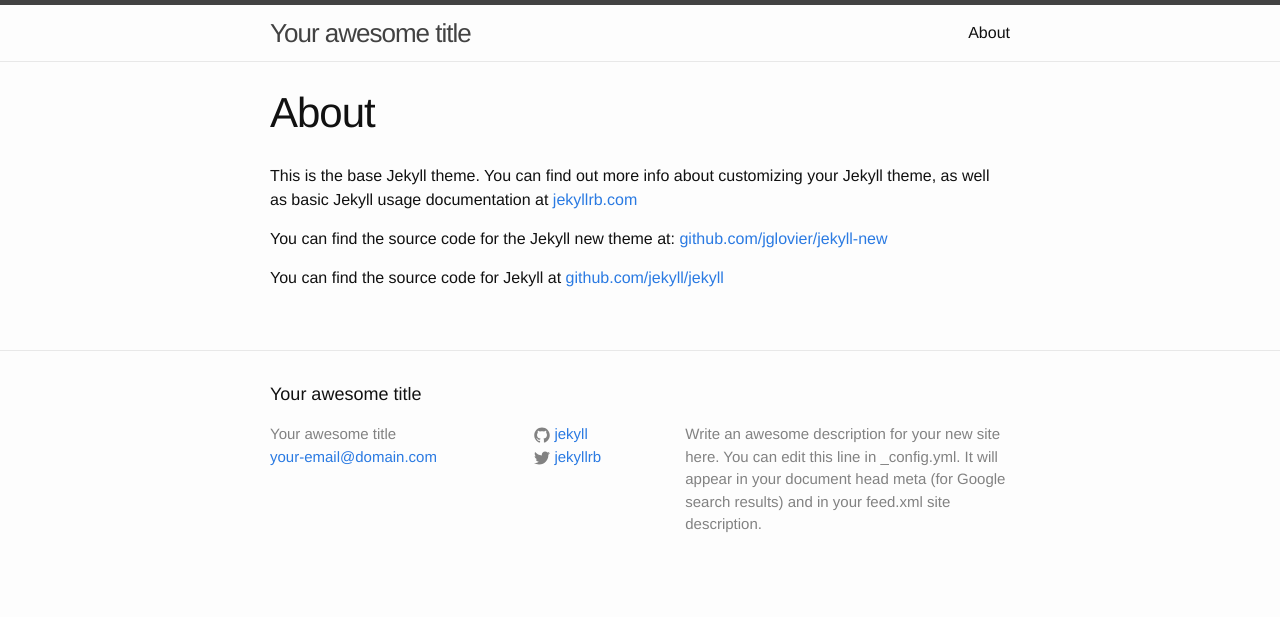
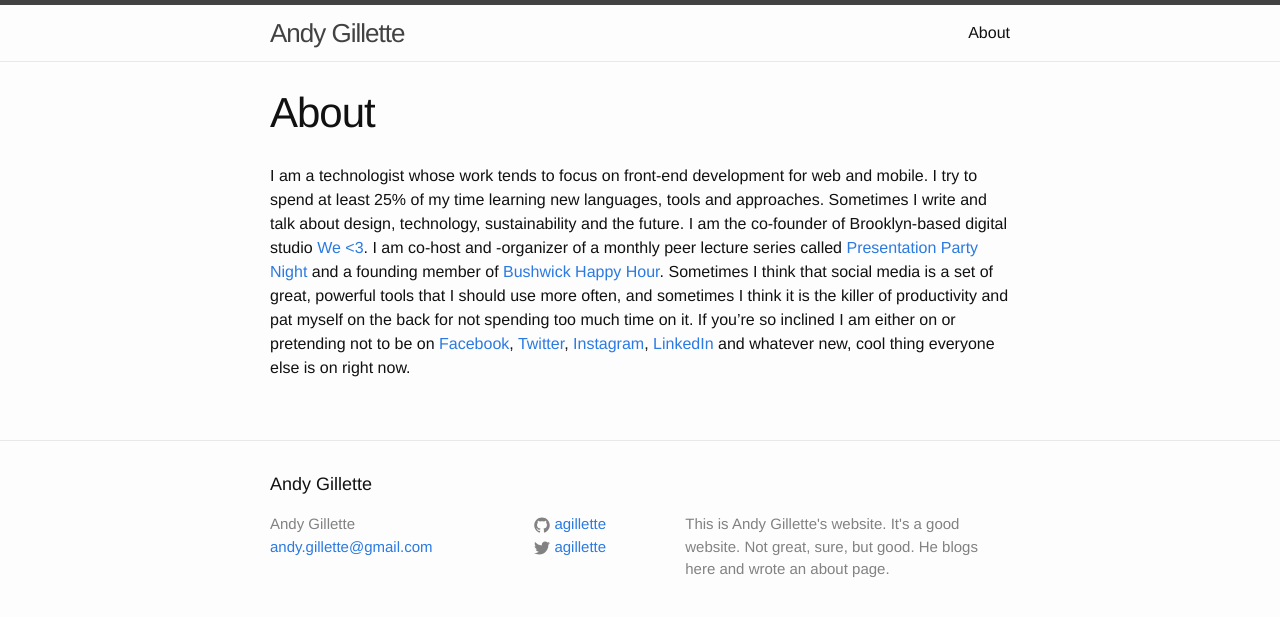
Before and after one commit to agillette/agillette.github.com, a Jekyll site: the page built from about.md, in a window 1280 px wide. Shown: the top 617 px of the page. Built offline with Jekyll 4.4.1, drawn with Linux system fonts in a browser that asks for light colours.

Commit message:
Updating basic config and about

```diff
--- a/_config.yml
+++ b/_config.yml
@@ -1,14 +1,13 @@
 # Site settings
-title: Your awesome title
-email: your-email@domain.com
+title: Andy Gillette
+email: andy.gillette@gmail.com
 description: > # this means to ignore newlines until "baseurl:"
-  Write an awesome description for your new site here. You can edit this
-  line in _config.yml. It will appear in your document head meta (for
-  Google search results) and in your feed.xml site description.
+  This is Andy Gillette's website. It's a good website. Not great, sure, but good. He blogs here and wrote an about page.
 baseurl: "" # the subpath of your site, e.g. /blog/
-url: "http://yourdomain.com" # the base hostname & protocol for your site
-twitter_username: jekyllrb
-github_username:  jekyll
+url: "http://agillette.github.io" # the base hostname & protocol for your site
+twitter_username: agillette
+github_username:  agillette
 
 # Build settings
 markdown: kramdown
+highlighter: rouge
--- a/about.md
+++ b/about.md
@@ -4,8 +4,4 @@ title: About
 permalink: /about/
 ---
 
-This is the base Jekyll theme. You can find out more info about customizing your Jekyll theme, as well as basic Jekyll usage documentation at [jekyllrb.com](http://jekyllrb.com/)
-
-You can find the source code for the Jekyll new theme at: [github.com/jglovier/jekyll-new](https://github.com/jglovier/jekyll-new)
-
-You can find the source code for Jekyll at [github.com/jekyll/jekyll](https://github.com/jekyll/jekyll)
+I am a technologist whose work tends to focus on front-end development for web and mobile. I try to spend at least 25% of my time learning new languages, tools and approaches. Sometimes I write and talk about design, technology, sustainability and the future. I am the co-founder of Brooklyn-based digital studio [We &lt;3](http://welessthanthree.com). I am co-host and -organizer of a monthly peer lecture series called [Presentation Party Night](http://presentationpartynight.com) and a founding member of [Bushwick Happy Hour](http://bushwickhappyhour.com). Sometimes I think that social media is a set of great, powerful tools that I should use more often, and sometimes I think it is the killer of productivity and pat myself on the back for not spending too much time on it. If you're so inclined I am either on or pretending not to be on [Facebook](http://facebook.com/andy.gillette.33), [Twitter](http://twitter.com/agillette), [Instagram](http://instagram.com/andygillette), [LinkedIn](http://linkedin.com/pub/andy-gillette/3/b27/674/) and whatever new, cool thing everyone else is on right now.
```
